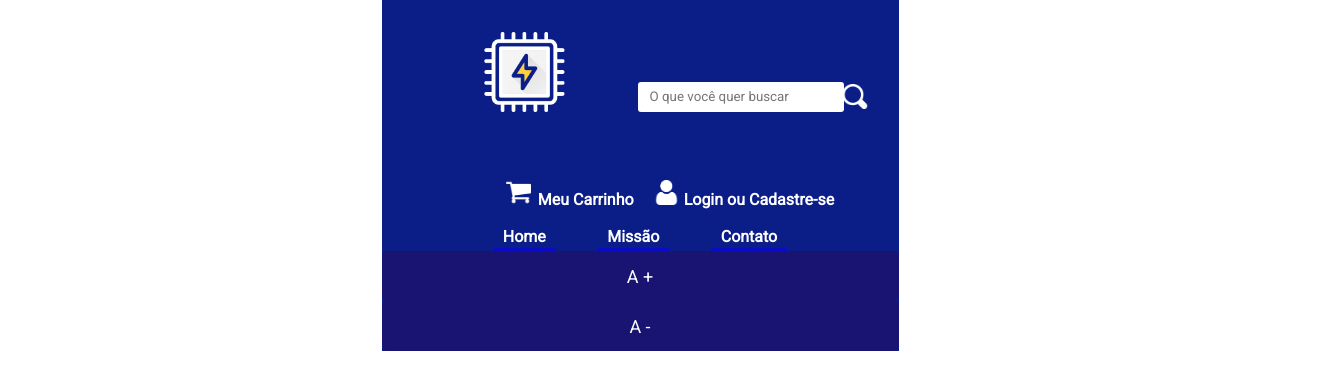
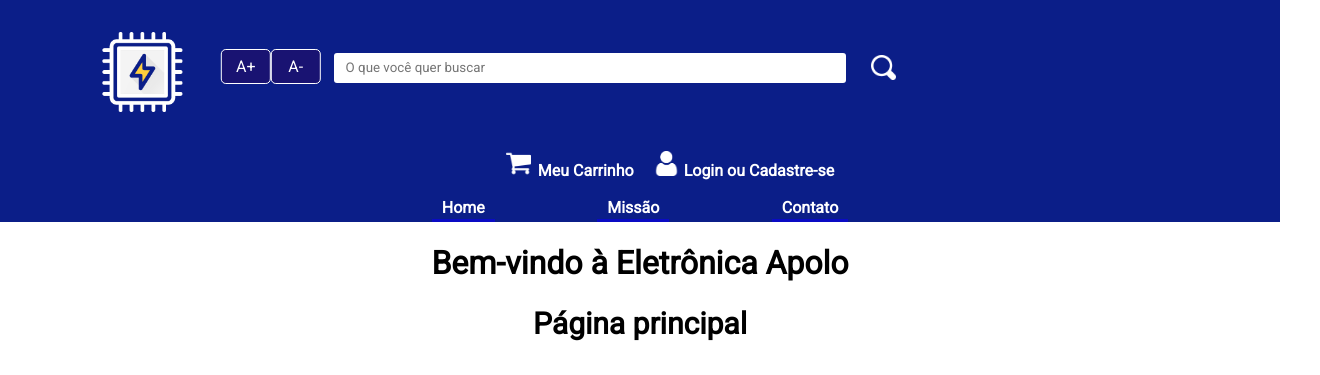
Before and after one commit to Eduardofig/Eletronica-Apolo, a React (Create React App) app in the folder trabalho/: page / in a window 1280 px wide. Shown: the top 375 px of the page, 1320 px wide, since content can reach past the window. Built offline with nearby package versions, Linux system fonts and the light colour scheme.

Commit message:
botao acessibilidade ainda sem funcionar

```diff
--- a/trabalho/src/components/Navbar/Navbar.css
+++ b/trabalho/src/components/Navbar/Navbar.css
@@ -17,7 +17,7 @@ header input{
 header #search{
     margin-bottom: 2em;
     width:40%;
-    margin-left:20vw;
+    margin-left:12vw;
     margin-right:2%;
     border-radius: 3px;
     border-style:hidden;
@@ -47,7 +47,7 @@ header #cart-icon{
 
 header #search-icon{
     width: 25px;
-    transform: translate(-1vw,0);
+    transform: translate(-0vw,0);
 }
 
 header #search-icon:hover{
@@ -76,6 +76,15 @@ header #entrar{
 header a{
     text-decoration: none;
     color: inherit;
+}
+
+header nav .accessibility-btn{
+    width: 50px;
+    font-size: 16px;
+    transform: translate(11vw,-1vh);
+    border: solid white 1px;
+    padding: 3px;
+    height:35px;
 }
 
 #menudenav{
--- a/trabalho/src/components/Navbar/Navbar.tsx
+++ b/trabalho/src/components/Navbar/Navbar.tsx
@@ -12,34 +12,40 @@ import loupe from '../../imagens/Icones/loupe.png'
 
 const Navbar:React.FunctionComponent = () => {
 
- /*
-    window.onload = function() {
-        var elementBody = document.querySelector('body');
-        var elementBtnIncreaseFont = document.getElementById('increase-font');
-        var elementBtnDecreaseFont = document.getElementById('decrease-font');
-        // Padrão de tamanho, equivale a 100% do valor definido no Body
-        var fontSize = 100;
-        // Valor de incremento ou decremento, equivale a 10% do valor do Body
-        var increaseDecrease = 10;
 
-        // Evento de click para aumentar a fonte
-        elementBtnIncreaseFont.addEventListener('click', function(event) {
-            fontSize = fontSize + increaseDecrease;
-            elementBody.style.fontSize = fontSize + '%';
-        });
+    function aumentarFonte(){
 
-        // Evento de click para diminuir a fonte
-        elementBtnDecreaseFont.addEventListener('click', function(event) {
-            fontSize = fontSize - increaseDecrease;
-            elementBody.style.fontSize = fontSize + '%';
-        });
+        try{
+            var element = document.getElementById('aumentar');
+            var atual = element.style.fontSize;
+            console.log(atual);
+        }catch(e){
+            console.log(e);
         }
-*/
+    }
+
+    function reduzirFonte(){
+
+        try{
+            var element = document.getElementById('aumentar');
+            var atual=element.style.fontSize;
+            atual = '20px'
+            element.style.fontSize = atual;
+            console.log('aumentou');
+        }catch(e){
+            console.log(e);
+        }
+
+    }
+
+
     return(
-    <body>
+
         <header>
             <nav>
                 <a href="/"><img className="logo" src={cpu} alt="Logo do site"/></a>
+                <button className="accessibility-btn" id='aumentar'onClick={()=> aumentarFonte()}>A+</button>
+                <button className="accessibility-btn" onClick={()=>reduzirFonte}>A-</button>
                 <input id="search" type="search" placeholder="O que você quer buscar"/>
                 <a href="/Search"><img src={loupe} id="search-icon" alt="ícone da lupa"/></a>
 
@@ -55,14 +61,12 @@ const Navbar:React.FunctionComponent = () => {
                         <li><a href="/Contact">Contato</a></li>
                     </ul>
                 </div>
+
+
+
             </nav>
-        <div className="btn-container">
-            <button name="increase-font" id="increase-font" title="Aumentar fonte">A +</button>
-            <button name="decrease-font" id="decrease-font" title="Diminuir fonte">A -</button>
-        </div>
         </header>
-    </body>
-    )
-};
+
+)};
 
   export default Navbar;
--- a/trabalho/tsconfig.json
+++ b/trabalho/tsconfig.json
@@ -6,6 +6,7 @@
       "dom.iterable",
       "esnext"
     ],
+    "strictNullChecks":false,
     "allowJs": true,
     "skipLibCheck": true,
     "esModuleInterop": true,
```
Lines whose indentation alone changed are shown as unchanged.
